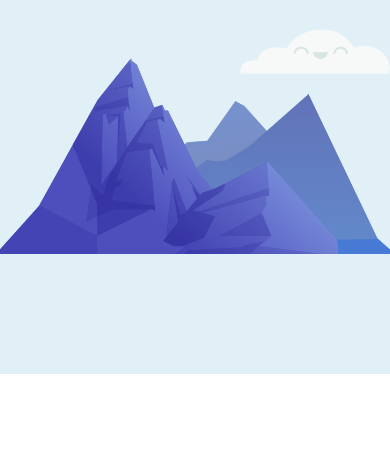
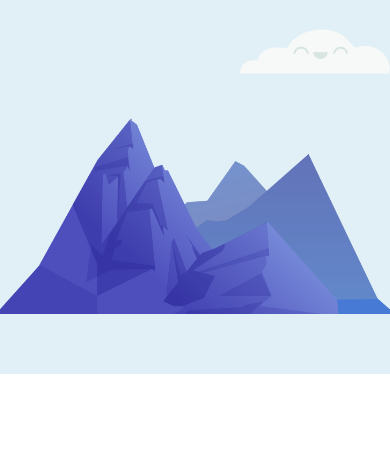
Before and after one commit to Sandyy07/personal2, a plain HTML site: page index.html in a window 390 px wide. Shown: the part 392-844 px from the top of the page. Drawn offline with nearby package versions, Linux system fonts and the light colour scheme.

Commit message:
Update styles.css

```diff
--- a/CSS/styles.css
+++ b/CSS/styles.css
@@ -238,7 +238,7 @@ a:hover{
     width: 550px;
     position: relative;
     left:-69px;
-    top:-60px;
+    top:0px;
   }
   .top-container{
     padding-bottom: 60px;
```
